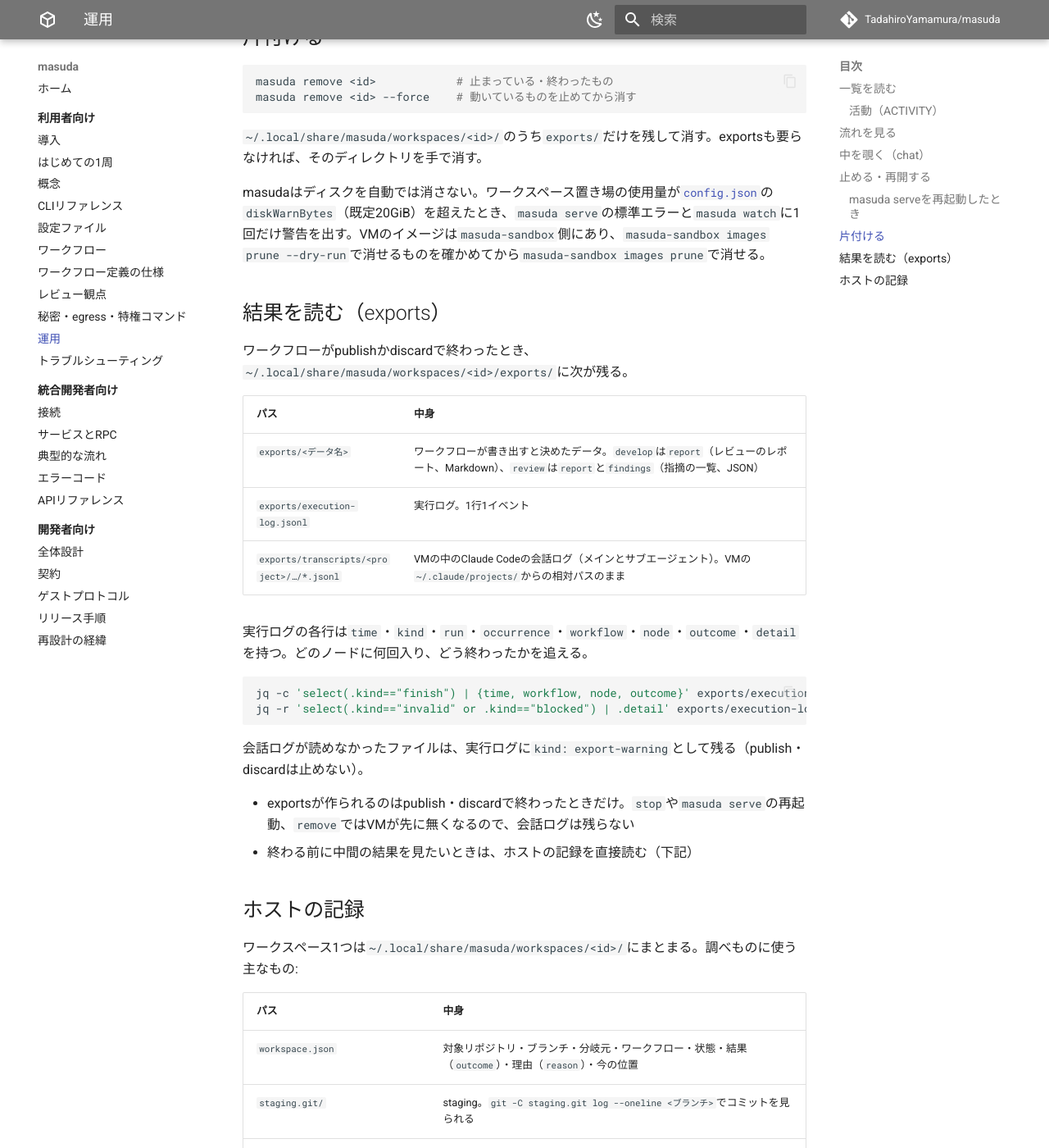
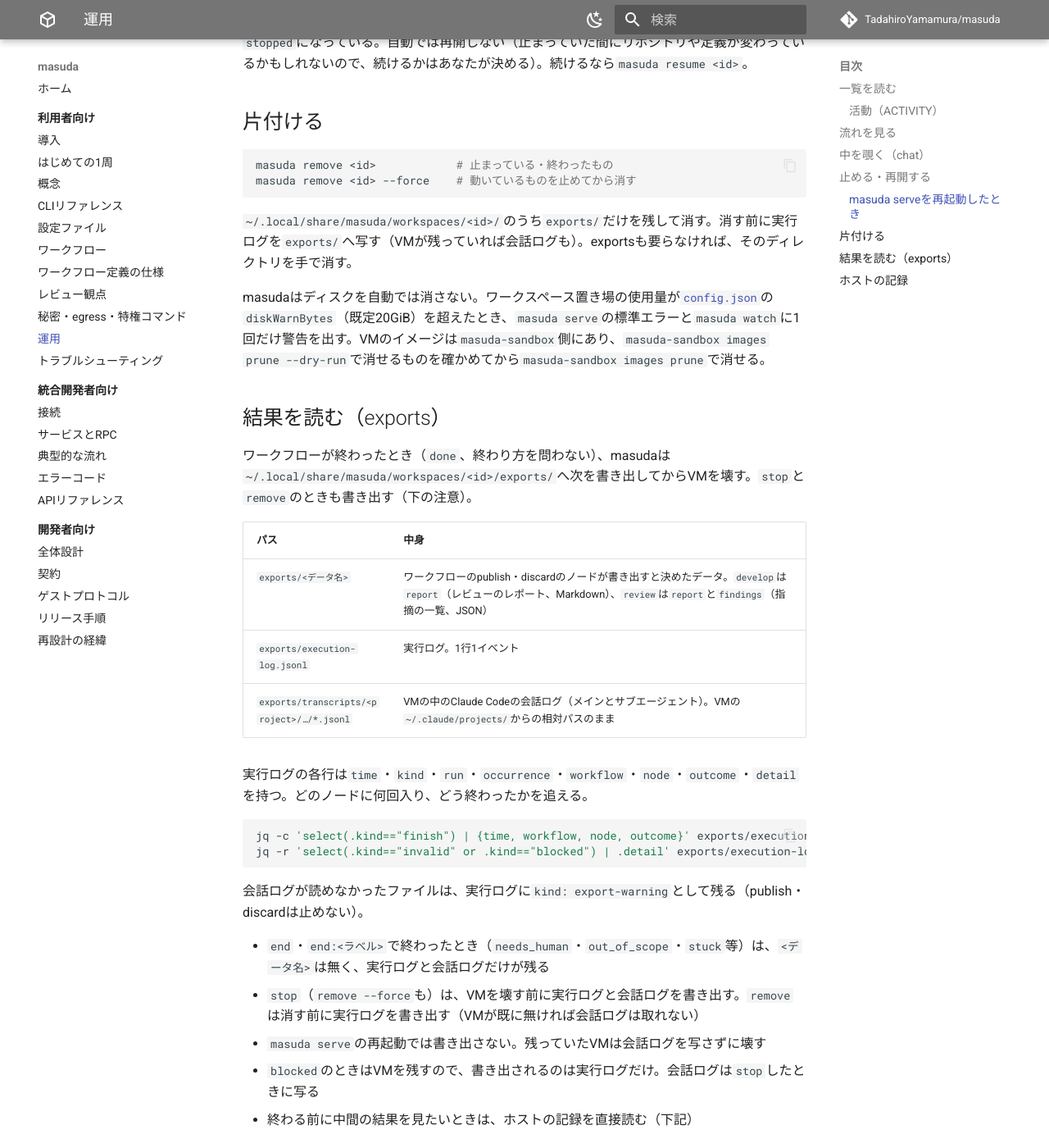
Before and after one commit to TadahiroYamamura/masuda, an MkDocs documentation site: the page built from docs/user/operations.md, in a window 1280 px wide and 1400 px high, scrolled down 3667 px. Shown: the whole window at 82% size. Built offline with MkDocs 1.6.1 and Material for MkDocs 9.7.7, drawn with Linux system fonts in a browser that asks for light colours; comment, search, counter and statistics services are not loaded; the version menu is left out; some of the changed text lies outside the part shown.

Commit message:
docs(user): runの終わりにVMを壊し、stop・removeでログを書き出すことを書く
## 意図
DONE（終わり方を問わない）でVMが壊れ、会話ログと実行ログが`exports/`に残ること、`stop`・`remove`も書き出すこと、`masuda chat`は動いている間とBLOCKEDだけで使えることを利用者向けに書く。止まった原因を調べる手順をトラブルシューティングに置く。

## 設計上の考慮点
- `docs/design/overview.md`の「回収するのはpublish・discardのときだけ」は逆の記述になったので合わせて直した
- 契約`docs/guest-protocol.md`は、`/masuda/reviews/*.md`の行の「同梱の14観点」を「同梱の観点」にしただけ（ユーザー承認済み）。観点の数は増減するので個数を書かない
- HANDOFF.mdを今回の作業で上書きした。Issue #15は閉じてよい状態

Co-Authored-By: Claude Opus 5.5 <noreply@anthropic.com>

````diff
--- a/docs/user/operations.md
+++ b/docs/user/operations.md
@@ -71,7 +71,7 @@ VMの中のtmuxのセッション`claude-work`（メインのClaude Code）に
 
 - `C-b d`で切り離す。切り離してもセッションは動き続ける
 - 打ち込めば、Claude Codeに直接話しかけられる。ただしゲートや質問はchatからは閉じられない。判断は`masuda gate`・`masuda question`で行う
-- 起動中・止まっているワークスペースには使えない
+- 使えるのは動いているワークスペースと、ワークフローが進めなくなって`blocked`になったもの（VMが残っている）だけ。起動中・`stopped`・`done`には使えない。`done`ではVMが壊れているので、会話は`exports/transcripts/`で読む（[exports](#exports)）
 - 接続の鍵は`chat`のたびに作り直され、`stop`で消える
 
 ## 止める・再開する {#resume}
@@ -81,7 +81,7 @@ masuda stop <id>
 masuda resume <id>
 ```
 
-`stop`はVMを止め、ワークスペースを`stopped`にする。stagingと記録は残る。
+`stop`は会話ログと実行ログを`exports/`へ書き出してからVMを壊し、ワークスペースを`stopped`にする。stagingと記録は残る。`resume`した後に止めたり終わったりすると、`exports/`の同じファイルは新しいもので置き換わる。
 
 `resume`できるのは、`stopped`のワークスペースと、VMの起動に失敗して`blocked`になったワークスペース（理由が`sandbox boot failed: `で始まるもの）。ワークフローが進めなくなって`blocked`になったものは再開できない。
 
@@ -107,17 +107,17 @@ masuda remove <id>            # 止まっている・終わったもの
 masuda remove <id> --force    # 動いているものを止めてから消す
 ```
 
-`~/.local/share/masuda/workspaces/<id>/`のうち`exports/`だけを残して消す。exportsも要らなければ、そのディレクトリを手で消す。
+`~/.local/share/masuda/workspaces/<id>/`のうち`exports/`だけを残して消す。消す前に実行ログを`exports/`へ写す（VMが残っていれば会話ログも）。exportsも要らなければ、そのディレクトリを手で消す。
 
 masudaはディスクを自動では消さない。ワークスペース置き場の使用量が[`config.json`](settings.md#serve-config)の`diskWarnBytes`（既定20GiB）を超えたとき、`masuda serve`の標準エラーと`masuda watch`に1回だけ警告を出す。VMのイメージは`masuda-sandbox`側にあり、`masuda-sandbox images prune --dry-run`で消せるものを確かめてから`masuda-sandbox images prune`で消せる。
 
 ## 結果を読む（exports） {#exports}
 
-ワークフローがpublishかdiscardで終わったとき、`~/.local/share/masuda/workspaces/<id>/exports/`に次が残る。
+ワークフローが終わったとき（`done`、終わり方を問わない）、masudaは`~/.local/share/masuda/workspaces/<id>/exports/`へ次を書き出してからVMを壊す。`stop`と`remove`のときも書き出す（下の注意）。
 
 | パス | 中身 |
 |---|---|
-| `exports/<データ名>` | ワークフローが書き出すと決めたデータ。`develop`は`report`（レビューのレポート、Markdown）、`review`は`report`と`findings`（指摘の一覧、JSON） |
+| `exports/<データ名>` | ワークフローのpublish・discardのノードが書き出すと決めたデータ。`develop`は`report`（レビューのレポート、Markdown）、`review`は`report`と`findings`（指摘の一覧、JSON） |
 | `exports/execution-log.jsonl` | 実行ログ。1行1イベント |
 | `exports/transcripts/<project>/…/*.jsonl` | VMの中のClaude Codeの会話ログ（メインとサブエージェント）。VMの`~/.claude/projects/`からの相対パスのまま |
 
@@ -130,7 +130,10 @@ jq -r 'select(.kind=="invalid" or .kind=="blocked") | .detail' exports/execution
 
 会話ログが読めなかったファイルは、実行ログに`kind: export-warning`として残る（publish・discardは止めない）。
 
-- exportsが作られるのはpublish・discardで終わったときだけ。`stop`や`masuda serve`の再起動、`remove`ではVMが先に無くなるので、会話ログは残らない
+- `end`・`end:<ラベル>`で終わったとき（`needs_human`・`out_of_scope`・`stuck`等）は、`<データ名>`は無く、実行ログと会話ログだけが残る
+- `stop`（`remove --force`も）は、VMを壊す前に実行ログと会話ログを書き出す。`remove`は消す前に実行ログを書き出す（VMが既に無ければ会話ログは取れない）
+- `masuda serve`の再起動では書き出さない。残っていたVMは会話ログを写さずに壊す
+- `blocked`のときはVMを残すので、書き出されるのは実行ログだけ。会話ログは`stop`したときに写る
 - 終わる前に中間の結果を見たいときは、ホストの記録を直接読む（下記）
 
 ## ホストの記録 {#host-records}
````
Also changed, not shown: HANDOFF.md (+15 -13 lines), docs/design/overview.md (+3 -2 lines), docs/guest-protocol.md (+1 -1 lines), docs/user/cli.md (+3 -3 lines), docs/user/troubleshooting.md (+10 -1 lines).
